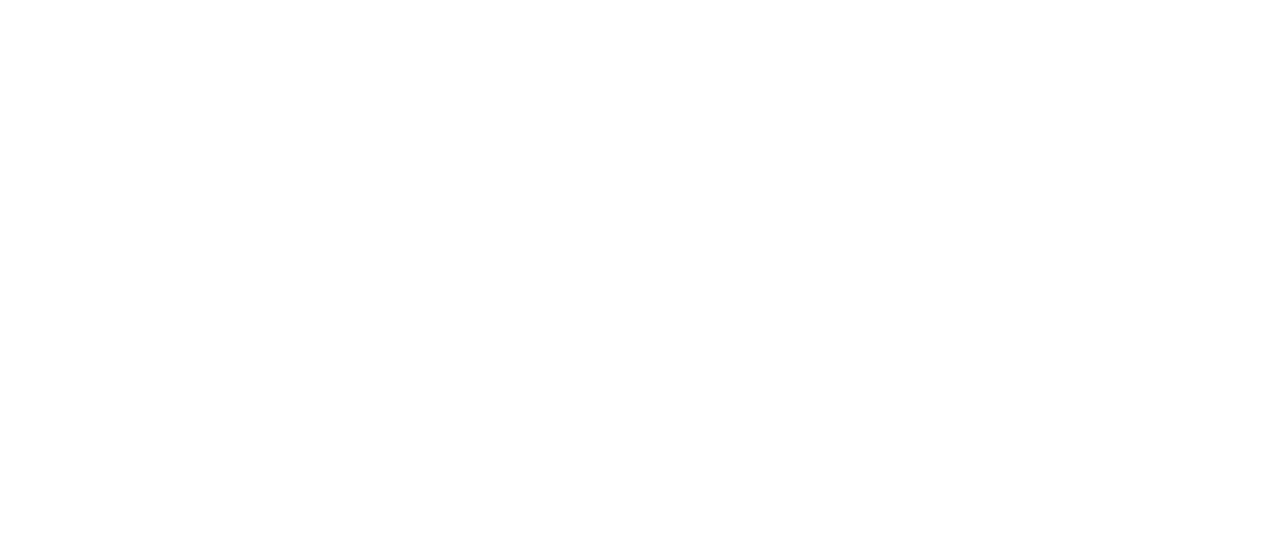
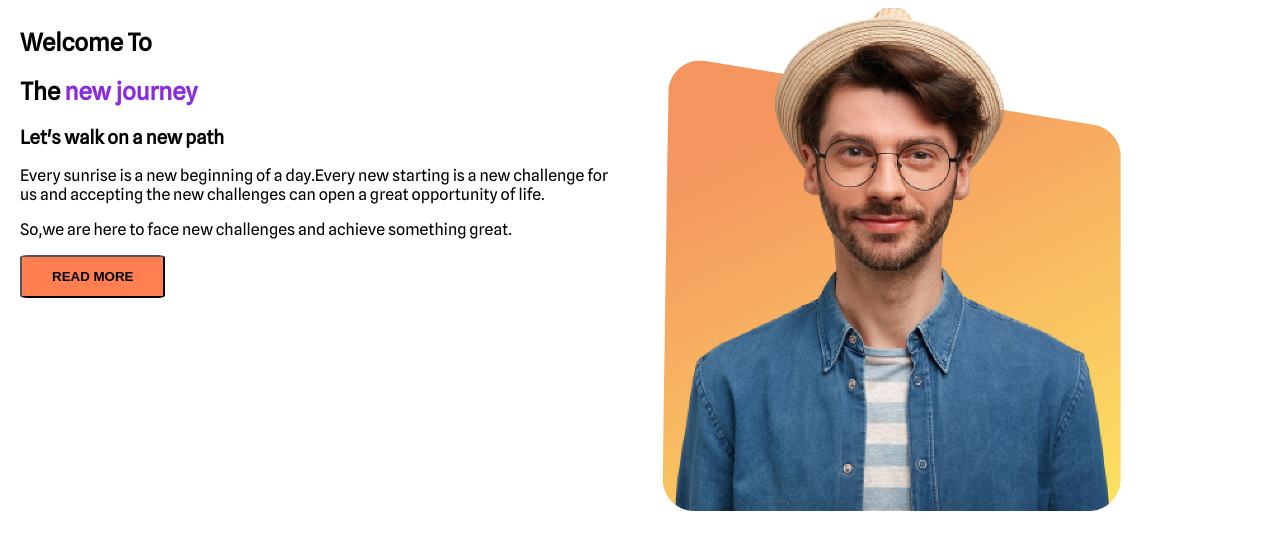
Before and after one commit to Jfmunifa/developer-portfolio, a plain HTML site: page index.html in a window 1280 px wide. Drawn offline with Linux system fonts and the light colour scheme.

Commit message:
second commit

```diff
--- a/index.html
+++ b/index.html
@@ -1,13 +1,34 @@
 <!DOCTYPE html>
 <html lang="en">
+
 <head>
     <meta charset="UTF-8">
     <meta http-equiv="X-UA-Compatible" content="IE=edge">
     <meta name="viewport" content="width=device-width, initial-scale=1.0">
     <title>Munifa's portfolio</title>
+    <link rel="preconnect" href="https://fonts.googleapis.com">
+    <link rel="preconnect" href="https://fonts.gstatic.com" crossorigin>
+    <link href="https://fonts.googleapis.com/css2?family=Spline+Sans&display=swap" rel="stylesheet">
     <link rel="stylesheet" href="style.css">
 </head>
+
 <body>
+    <section>
+        <div class="width">
+            <h1>Welcome To </h1>
+            <h1>The <span class="color-change">new journey</span></h1>
+            <h3>Let's walk on a new path</h3>
+            <p>Every sunrise is a new beginning of a day.Every new starting is a new challenge for us and accepting the
+                new
+                challenges can open a great opportunity of life.</p>
+            <P>So,we are here to face new challenges and achieve something great.</P>
+            <button type="button">READ MORE</button>
+        </div>
+        <div class="width">
+            <img src="images/person-1.png" alt="">
+        </div>
+    </section>
 
 </body>
+
 </html>
--- a/style.css
+++ b/style.css
@@ -0,0 +1,29 @@
+body{
+    font-family: 'Spline Sans', sans-serif;
+
+}
+h1{
+    font size:50px;
+}
+.color-change{
+color:blueviolet;
+}
+section{
+    display:flex;
+}
+.width{
+    width:50%;
+    padding-left: 10px;
+    padding-right: 10px;
+    margin-left: 2px;
+    margin-right: 10px;
+}
+.width img{
+width:80%;
+}
+button{
+    background-color: coral;
+    padding:2% 5%;
+    border-radius: 5%;
+    font-weight: 600;
+}
```
Also changed, not shown: images/person-0.png (added), images/person-1.png (added), images/person-2.png (added), images/person-3.png (added), images/person-4.png (added), images/person-5.png (added).
